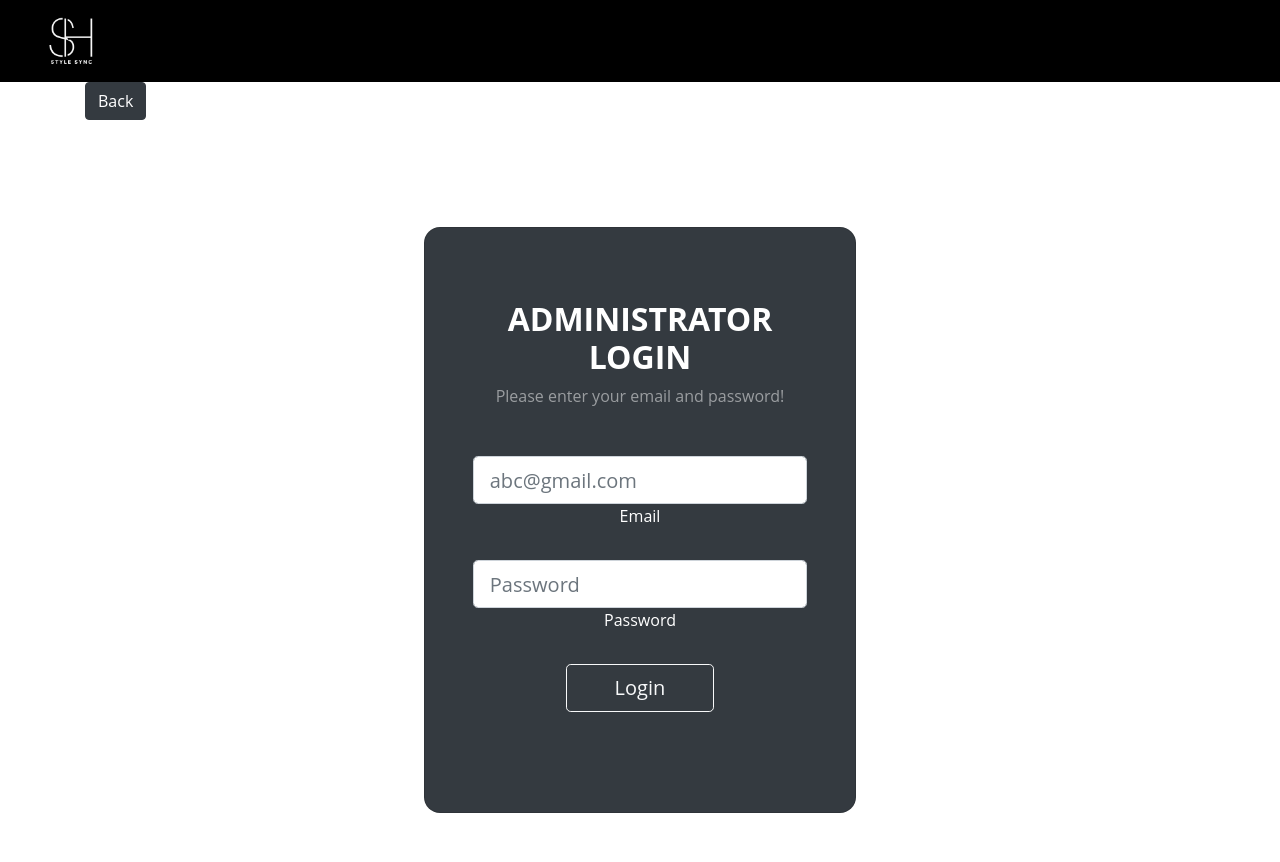
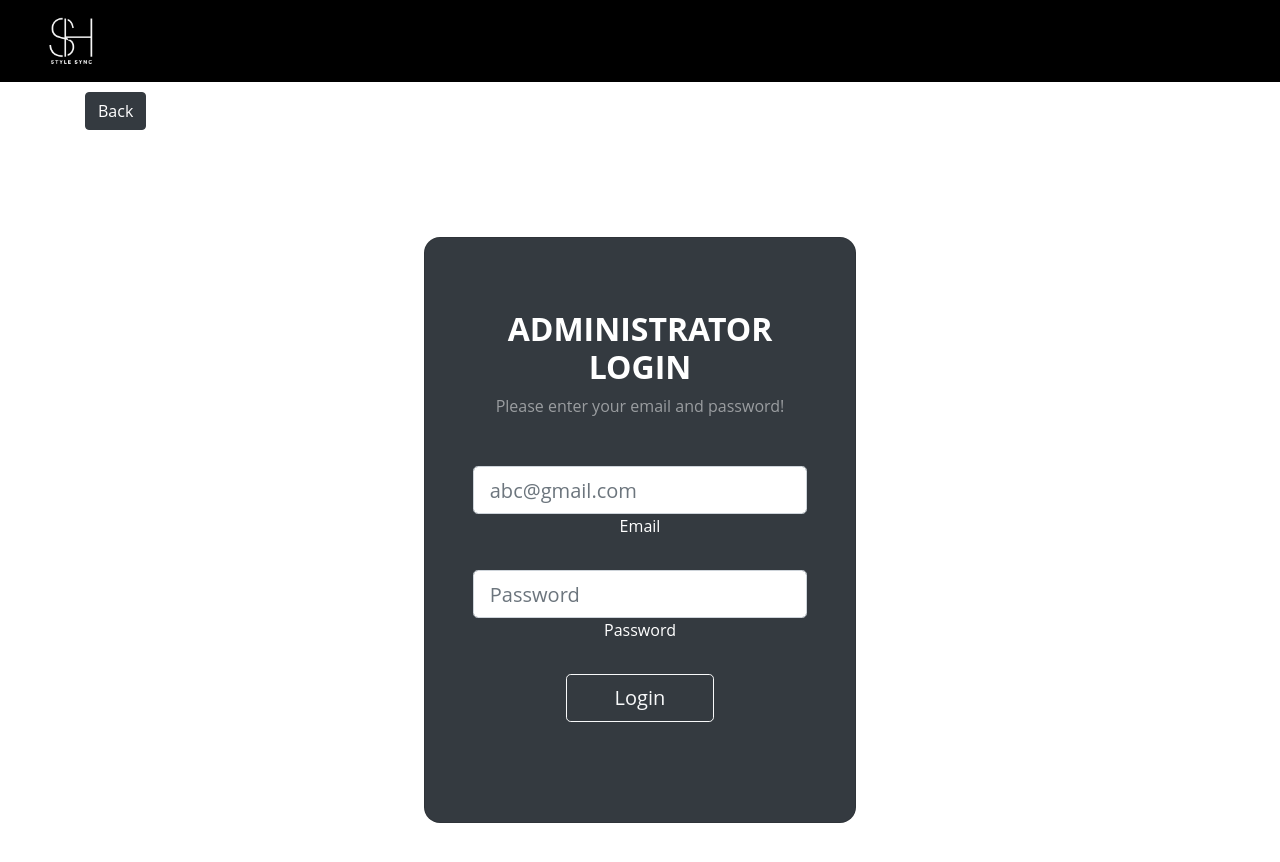
Before and after one commit to Sathira-Wijeratne/StyleSync-Solutions, a React (Create React App) app in the folder frontend/: page /adminlogin in a window 1280 px wide. Shown: the top 862 px of the page. Built offline with nearby package versions, Linux system fonts and the light colour scheme; the HTML template or start-up script is replaced by a standard one.

Commit message:
added margin top to back button

```diff
--- a/frontend/src/components/account_management/AdminLogin.js
+++ b/frontend/src/components/account_management/AdminLogin.js
@@ -28,7 +28,7 @@ export default function AdminLogin() {
   return (
     <div className="container">
       <a href="/">
-        <Button variant="dark">Back</Button>
+        <Button variant="dark" style={{marginTop: '10px'}}>Back</Button>
       </a>
       <form onSubmit={validate}>
         <section className="vh-100 gradient-custom">
```
